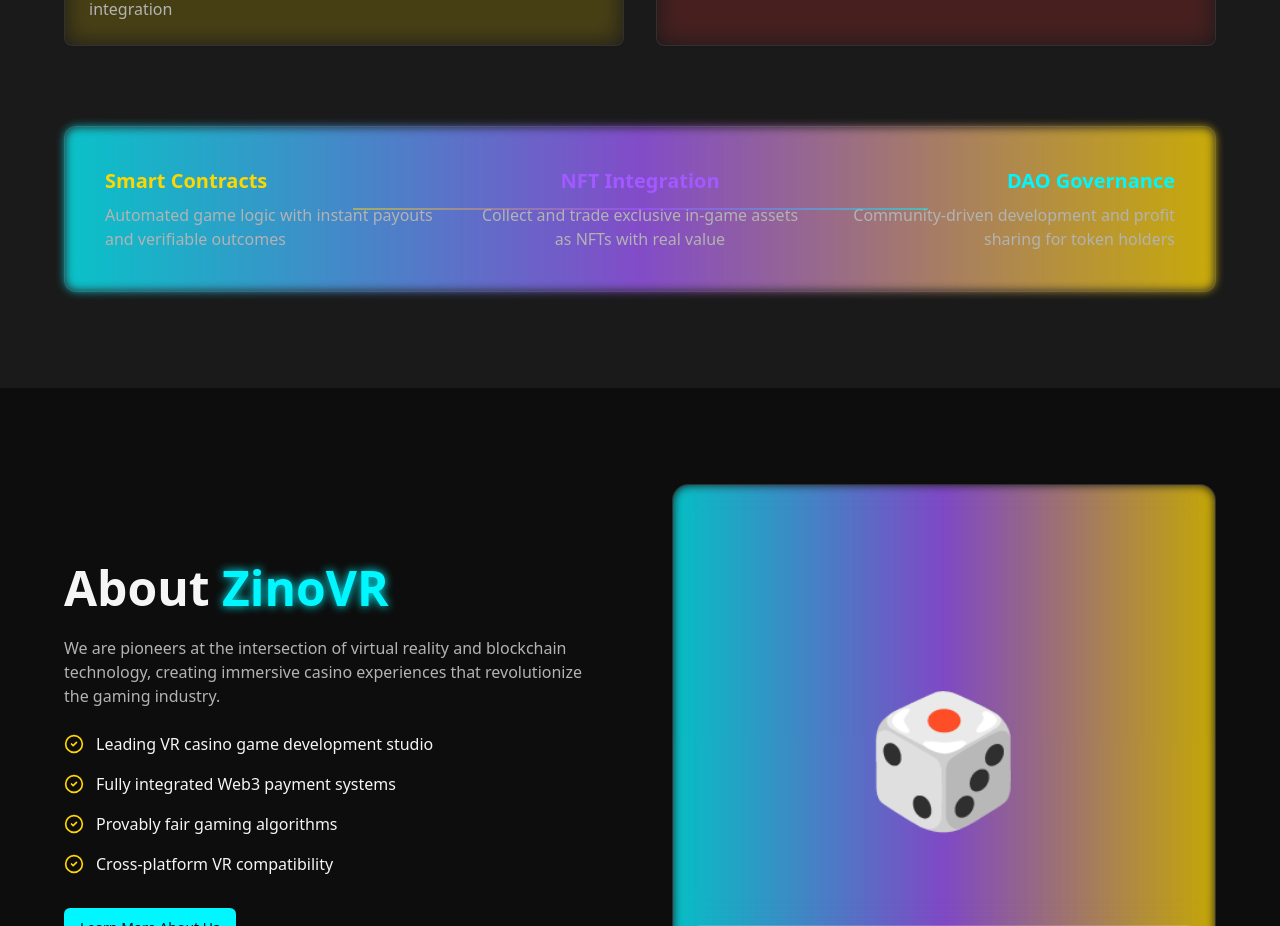
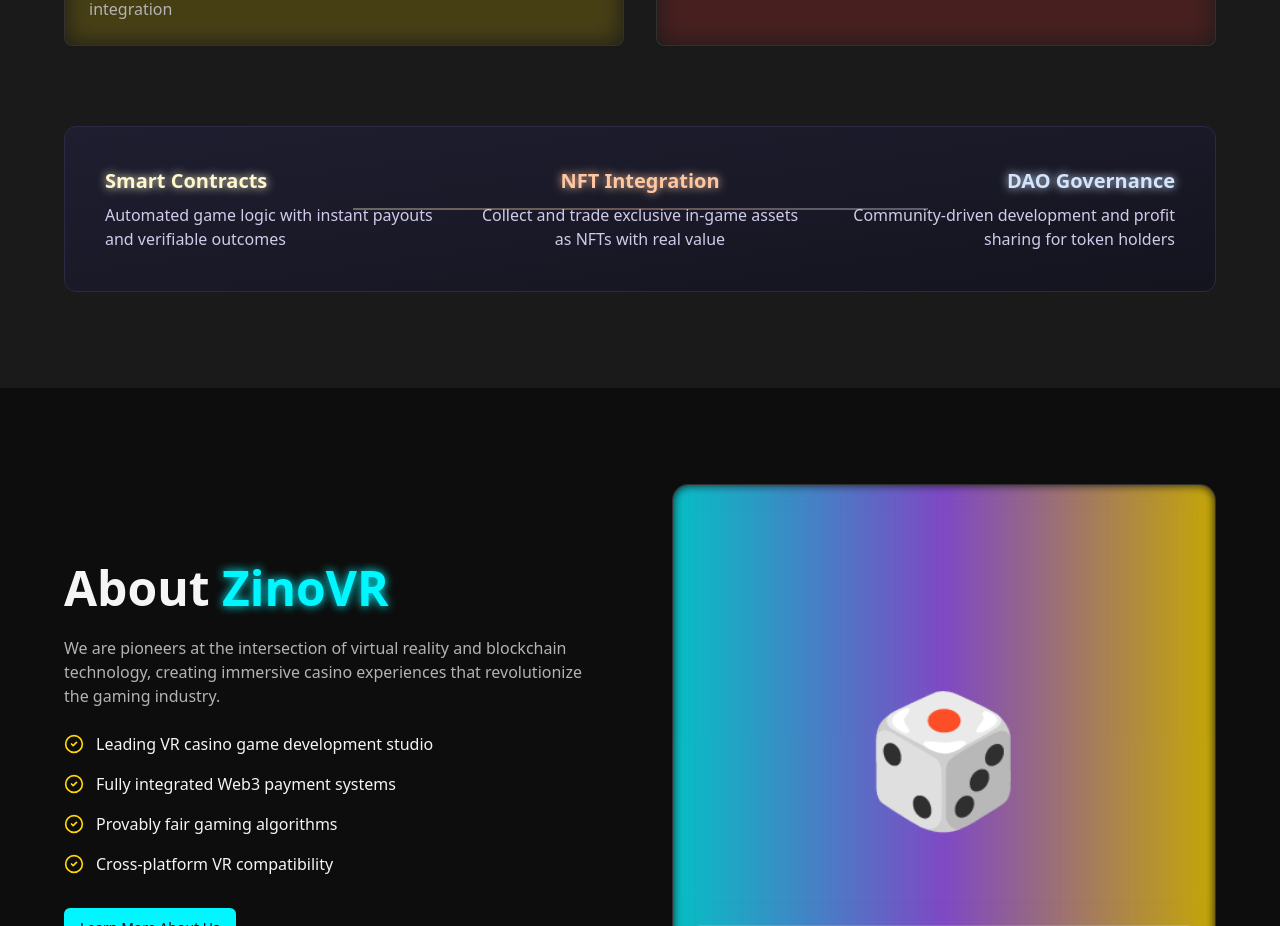
Before and after one commit to GITSALAHE/zino-vr-galaxy, a React (Vite) app: page / in a window 1280 px wide. Shown: the part 2340-3266 px from the top of the page. Built offline with nearby package versions, Linux system fonts and the light colour scheme.

Commit message:
Refactor: Improve color scheme for features section
Adjust the color palette in the features section to enhance visual appeal and improve readability.

```diff
--- a/src/components/features-section.tsx
+++ b/src/components/features-section.tsx
@@ -56,26 +56,26 @@ export function FeaturesSection() {
 
         {/* Web3 Integration Visual */}
         <div className="mt-20 relative">
-          <div className="glass-panel p-6 md:p-10 neon-border">
+          <div className="glass-panel p-6 md:p-10 bg-gradient-to-br from-[#1E1E30] to-[#14141F] border-[#2A2A42]">
             <div className="grid md:grid-cols-3 gap-6 md:gap-10">
               <div className="text-center md:text-left">
-                <h3 className="text-xl font-bold mb-2 text-zinovr-gold">Smart Contracts</h3>
-                <p className="text-zinovr-textLight">Automated game logic with instant payouts and verifiable outcomes</p>
+                <h3 className="text-xl font-bold mb-2 text-[#FEF7CD] glow-text">Smart Contracts</h3>
+                <p className="text-[#E5DEFF] text-opacity-90">Automated game logic with instant payouts and verifiable outcomes</p>
               </div>
 
               <div className="text-center">
-                <h3 className="text-xl font-bold mb-2 text-zinovr-purple">NFT Integration</h3>
-                <p className="text-zinovr-textLight">Collect and trade exclusive in-game assets as NFTs with real value</p>
+                <h3 className="text-xl font-bold mb-2 text-[#FEC6A1] glow-text">NFT Integration</h3>
+                <p className="text-[#E5DEFF] text-opacity-90">Collect and trade exclusive in-game assets as NFTs with real value</p>
               </div>
 
               <div className="text-center md:text-right">
-                <h3 className="text-xl font-bold mb-2 text-zinovr-teal">DAO Governance</h3>
-                <p className="text-zinovr-textLight">Community-driven development and profit sharing for token holders</p>
+                <h3 className="text-xl font-bold mb-2 text-[#D3E4FD] glow-text">DAO Governance</h3>
+                <p className="text-[#E5DEFF] text-opacity-90">Community-driven development and profit sharing for token holders</p>
               </div>
             </div>
 
             {/* Connecting Lines (visible on md and up) */}
-            <div className="hidden md:block absolute top-1/2 left-1/4 right-1/4 h-px bg-gradient-to-r from-zinovr-gold via-zinovr-purple to-zinovr-teal -translate-y-1/2" />
+            <div className="hidden md:block absolute top-1/2 left-1/4 right-1/4 h-px bg-gradient-to-r from-[#FEF7CD]/70 via-[#FEC6A1]/70 to-[#D3E4FD]/70 -translate-y-1/2" />
           </div>
         </div>
       </div>
```
